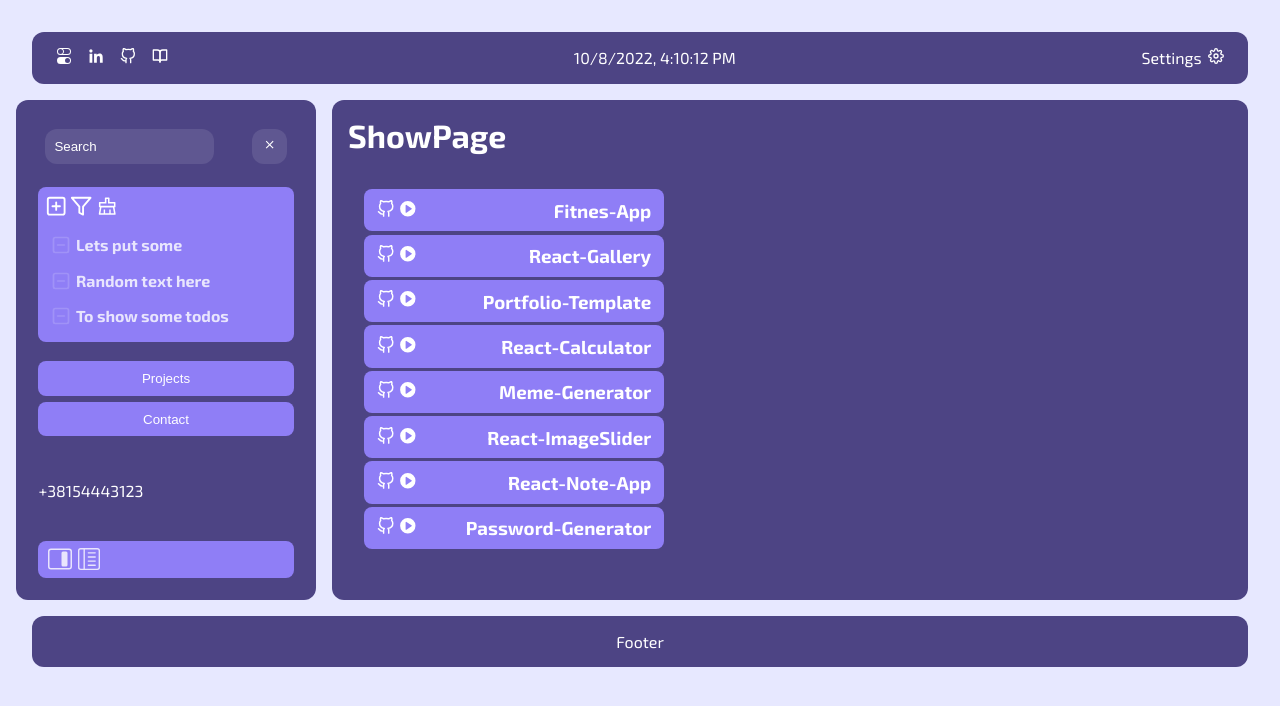
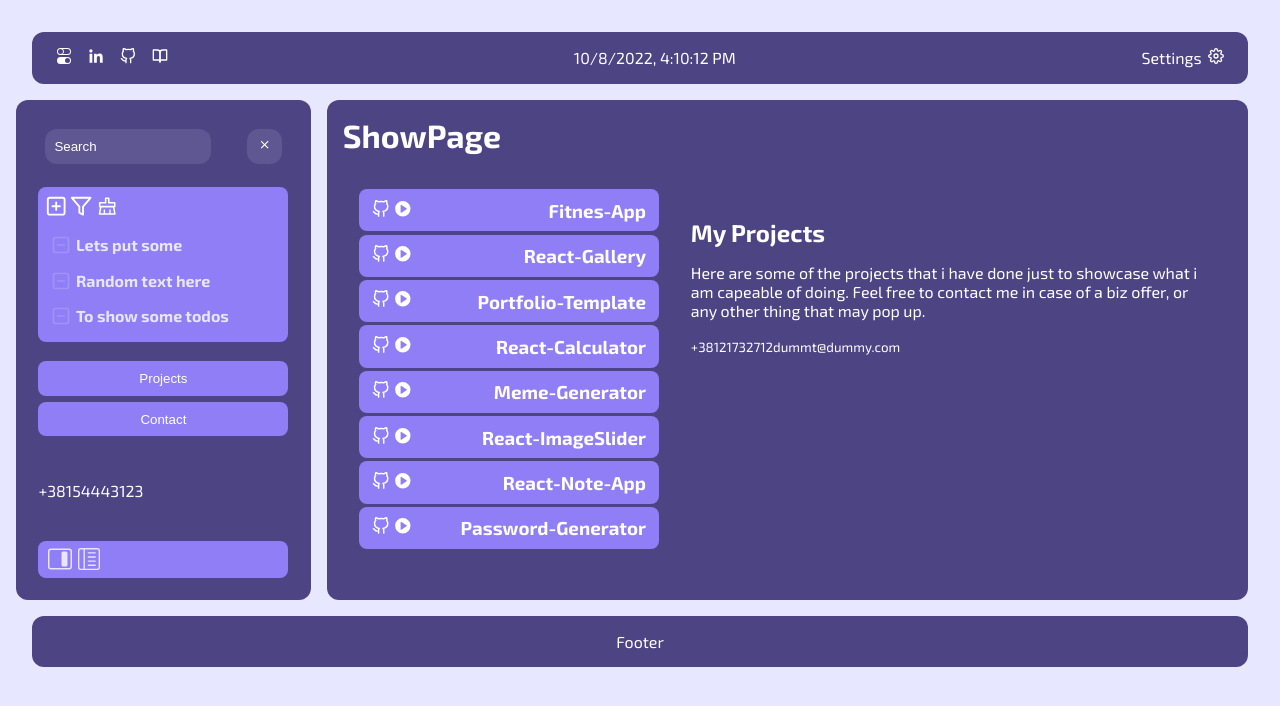
Before and after one commit to erazmozen/hub, a React (Create React App) app: page / in a window 1280 px wide. Shown: the top 706 px of the page. Built offline with nearby package versions, Linux system fonts and the light colour scheme.

Commit message:
Added some info to showpage

```diff
--- a/src/components/showpage/Projects.jsx
+++ b/src/components/showpage/Projects.jsx
@@ -6,15 +6,31 @@ const ProjectLink = ({ title, icons }) => {
     return (
         <div className='common-button link'>
             <div className='redirect'>
-                 <a href={`${git}${title}`} target="_blank">{<icons.FiGithub />}</a>
-                 <a href={`${git}${title}`} target="_blank">{<icons.GoPlay />}</a>
+                <a href={`${git}${title}`} target="_blank">{<icons.FiGithub />}</a>
+                <a href={`${git}${title}`} target="_blank">{<icons.GoPlay />}</a>
             </div>
             <h3>{title}</h3>
         </div>
     )
 }
 
+const ProjectPreview = () => {
+    return (
+        <div className='projects-preview'>
+            <div>
+                <h2>My Projects</h2>
+                <p>Here are some of the projects that i have done just to showcase what i am capeable of doing. Feel free to contact me in case of a biz offer, or any other thing that may pop up.</p>
+            </div>
+            <div>
+                <small>+38121732712</small>
+                <small>dummt@dummy.com</small>
+            </div>
+        </div>
+    )
+}
+
 const Projects = ({ icons }) => {
+
     console.log('projects render')
     return (
         <div className="projects">
@@ -28,6 +44,7 @@ const Projects = ({ icons }) => {
                 <ProjectLink icons={icons} title="React-Note-App" />
                 <ProjectLink icons={icons} title="Password-Generator" />
             </div>
+            <ProjectPreview />
         </div>
     )
 }
```
